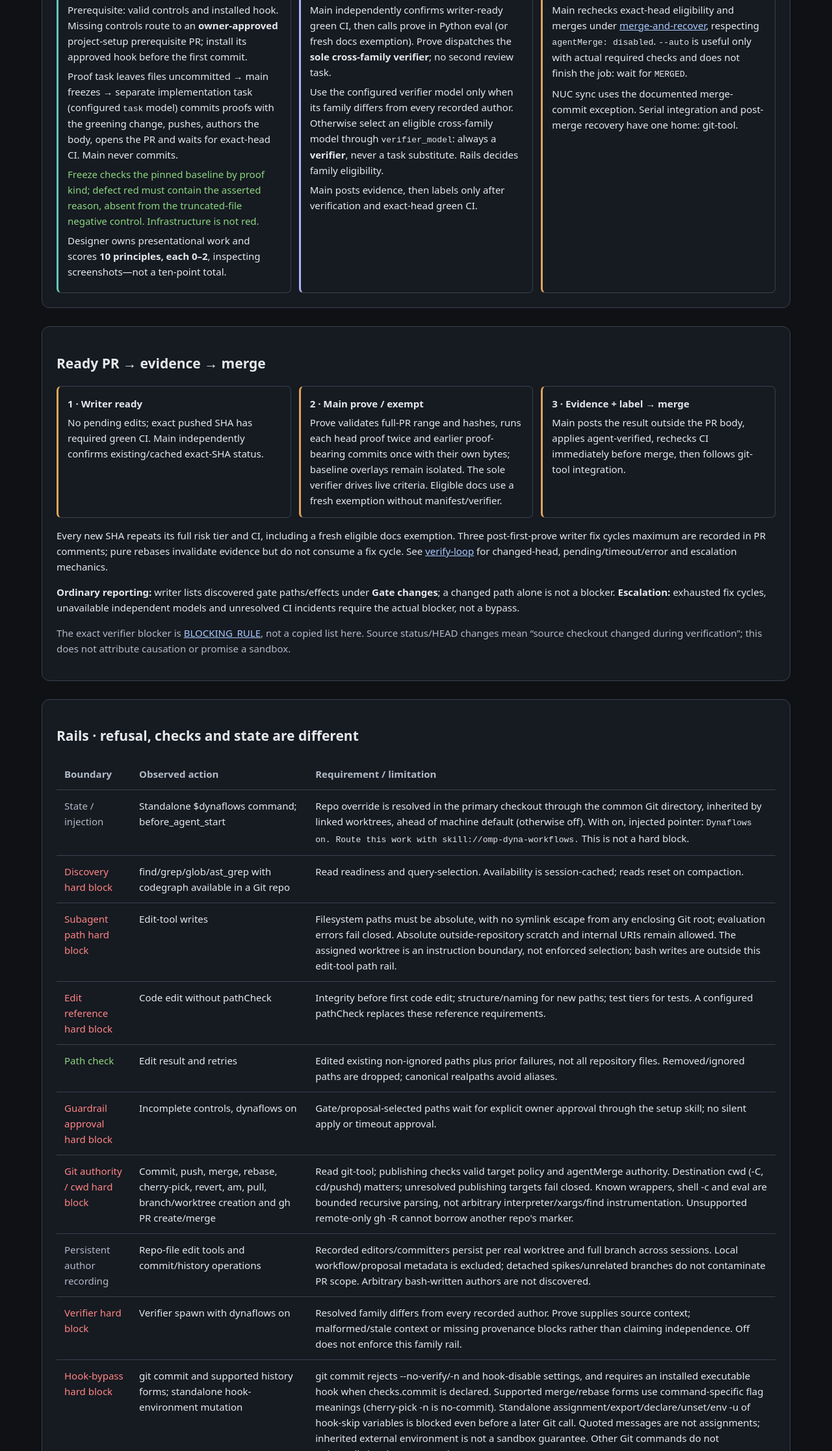
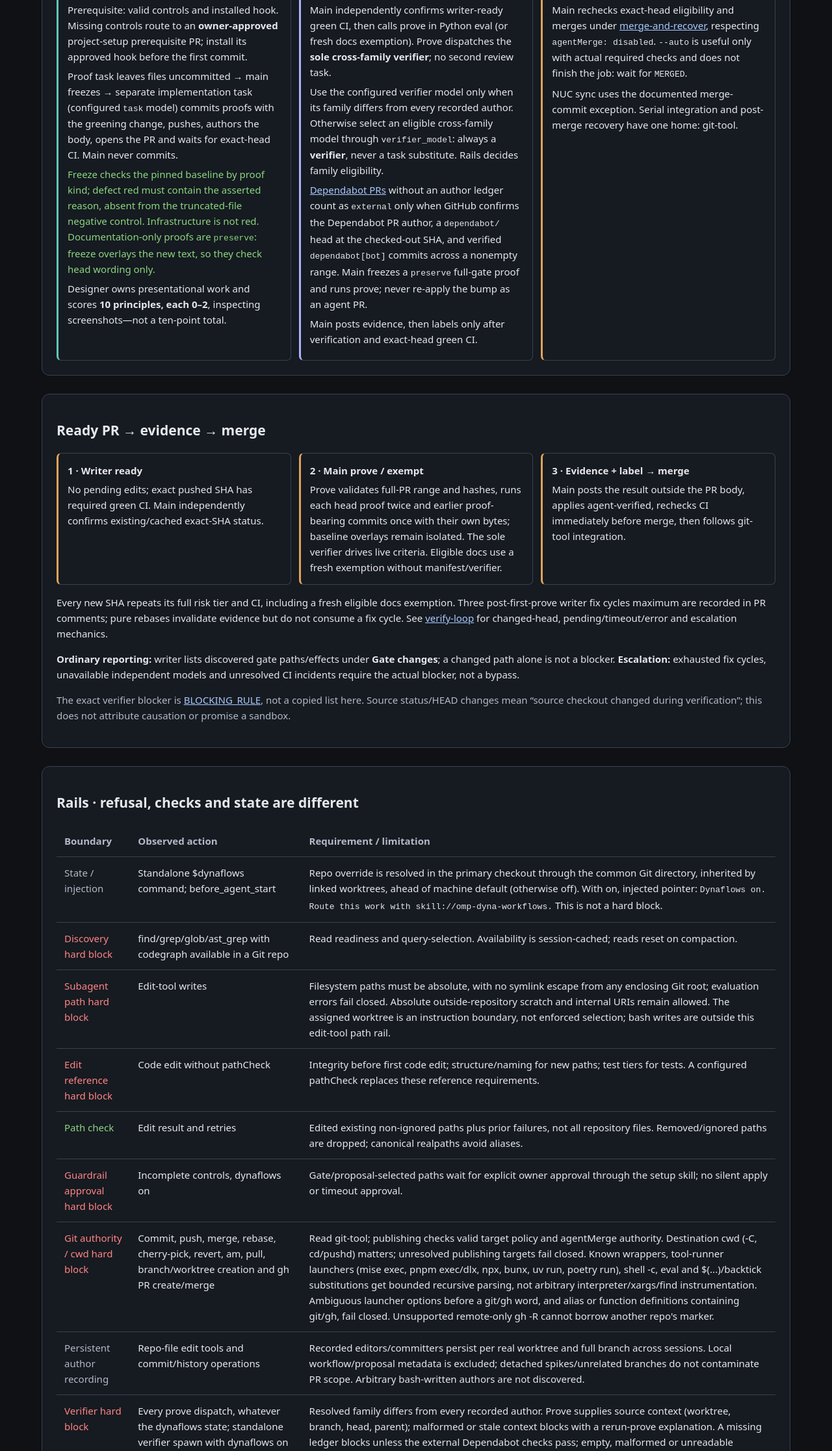
Before and after one commit to adam-jackson-cf/oh-mi-pi-config, a website: page agent/skills/omp-dyna-workflows/show-me-omp-flows.html in a window 1280 px wide. Shown: the part 567-2800 px from the top of the page at 65% size. Drawn offline with Linux system fonts and the light colour scheme.

Commit message:
docs(workflows): sync flows page with external-bot and verifier rails

```diff
--- a/agent/skills/omp-dyna-workflows/show-me-omp-flows.html
+++ b/agent/skills/omp-dyna-workflows/show-me-omp-flows.html
@@ -25,8 +25,8 @@
 <article class="card"><b>1 · Frame</b><p>Main selects one playbook, captures all requested outcomes and reads readiness/query-selection before discovery. Kiss removes unnecessary work/questions, never requested behaviour. Read-only scout maps genuinely unknown ownership.</p></article>
 <article class="card"><b>2 · Spike</b><p>Main fetches the resolved remote default and creates a detached tree. Task performs the bounded experiment; main saves the report before tree removal. Reproduction and setup inventory are mandatory; other spikes answer remaining questions. Spike code never lands.</p></article>
 <article class="card"><b>3 · Plan</b><p>Main maps criteria to named proofs. Draft until spike answers land; missing proof surfaces are first tasks. Each multi-phase unit, including final flag removal, has its own manifest and PR.</p></article>
-<article class="card task"><b>4 · Implement</b><p>Prerequisite: valid controls and installed hook. Missing controls route to an <b>owner-approved</b> project-setup prerequisite PR; install its approved hook before the first commit.</p><p>Proof task leaves files uncommitted → main freezes → separate implementation task (configured <code>task</code> model) commits proofs with the greening change, pushes, authors the body, opens the PR and waits for exact-head CI. Main never commits.</p><p class="check">Freeze checks the pinned baseline by proof kind; defect red must contain the asserted reason, absent from the truncated-file negative control. Infrastructure is not red.</p><p>Designer owns presentational work and scores <b>10 principles, each 0–2</b>, inspecting screenshots—not a ten-point total.</p></article>
-<article class="card verifier"><b>5 · Verify</b><p>Main independently confirms writer-ready green CI, then calls prove in Python eval (or fresh docs exemption). Prove dispatches the <b>sole cross-family verifier</b>; no second review task.</p><p>Use the configured verifier model only when its family differs from every recorded author. Otherwise select an eligible cross-family model through <code>verifier_model</code>: always a <b>verifier</b>, never a task substitute. Rails decides family eligibility.</p><p>Main posts evidence, then labels only after verification and exact-head green CI.</p></article>
+<article class="card task"><b>4 · Implement</b><p>Prerequisite: valid controls and installed hook. Missing controls route to an <b>owner-approved</b> project-setup prerequisite PR; install its approved hook before the first commit.</p><p>Proof task leaves files uncommitted → main freezes → separate implementation task (configured <code>task</code> model) commits proofs with the greening change, pushes, authors the body, opens the PR and waits for exact-head CI. Main never commits.</p><p class="check">Freeze checks the pinned baseline by proof kind; defect red must contain the asserted reason, absent from the truncated-file negative control. Infrastructure is not red. Documentation-only proofs are <code>preserve</code>: freeze overlays the new text, so they check head wording only.</p><p>Designer owns presentational work and scores <b>10 principles, each 0–2</b>, inspecting screenshots—not a ten-point total.</p></article>
+<article class="card verifier"><b>5 · Verify</b><p>Main independently confirms writer-ready green CI, then calls prove in Python eval (or fresh docs exemption). Prove dispatches the <b>sole cross-family verifier</b>; no second review task.</p><p>Use the configured verifier model only when its family differs from every recorded author. Otherwise select an eligible cross-family model through <code>verifier_model</code>: always a <b>verifier</b>, never a task substitute. Rails decides family eligibility.</p><p><a href="references/patterns.md#external-bot-prs">Dependabot PRs</a> without an author ledger count as <code>external</code> only when GitHub confirms the Dependabot PR author, a <code>dependabot/</code> head at the checked-out SHA, and verified <code>dependabot[bot]</code> commits across a nonempty range. Main freezes a <code>preserve</code> full-gate proof and runs prove; never re-apply the bump as an agent PR.</p><p>Main posts evidence, then labels only after verification and exact-head green CI.</p></article>
 <article class="card"><b>6 · Integrate</b><p>Main rechecks exact-head eligibility and merges under <a href="skill://git-tool/references/merge-and-recover.md">merge-and-recover</a>, respecting <code>agentMerge: disabled</code>. <code>--auto</code> is useful only with actual required checks and does not finish the job: wait for <code>MERGED</code>.</p><p>NUC sync uses the documented merge-commit exception. Serial integration and post-merge recovery have one home: git-tool.</p></article>
 </div></section>
 <section aria-labelledby="loop"><h2 id="loop">Ready PR → evidence → merge</h2>
@@ -47,9 +47,9 @@
 <tr><td data-label="Boundary" class="block">Edit reference hard block</td><td data-label="Observed action">Code edit without pathCheck</td><td data-label="Requirement / limitation">Integrity before first code edit; structure/naming for new paths; test tiers for tests. A configured pathCheck replaces these reference requirements.</td></tr>
 <tr><td data-label="Boundary" class="check">Path check</td><td data-label="Observed action">Edit result and retries</td><td data-label="Requirement / limitation">Edited existing non-ignored paths plus prior failures, not all repository files. Removed/ignored paths are dropped; canonical realpaths avoid aliases.</td></tr>
 <tr><td data-label="Boundary" class="block">Guardrail approval hard block</td><td data-label="Observed action">Incomplete controls, dynaflows on</td><td data-label="Requirement / limitation">Gate/proposal-selected paths wait for explicit owner approval through the setup skill; no silent apply or timeout approval.</td></tr>
-<tr><td data-label="Boundary" class="block">Git authority / cwd hard block</td><td data-label="Observed action">Commit, push, merge, rebase, cherry-pick, revert, am, pull, branch/worktree creation and gh PR create/merge</td><td data-label="Requirement / limitation">Read git-tool; publishing checks valid target policy and agentMerge authority. Destination cwd (-C, cd/pushd) matters; unresolved publishing targets fail closed. Known wrappers, shell -c and eval are bounded recursive parsing, not arbitrary interpreter/xargs/find instrumentation. Unsupported remote-only gh -R cannot borrow another repo's marker.</td></tr>
+<tr><td data-label="Boundary" class="block">Git authority / cwd hard block</td><td data-label="Observed action">Commit, push, merge, rebase, cherry-pick, revert, am, pull, branch/worktree creation and gh PR create/merge</td><td data-label="Requirement / limitation">Read git-tool; publishing checks valid target policy and agentMerge authority. Destination cwd (-C, cd/pushd) matters; unresolved publishing targets fail closed. Known wrappers, tool-runner launchers (mise exec, pnpm exec/dlx, npx, bunx, uv run, poetry run), shell -c, eval and $(...)/backtick substitutions get bounded recursive parsing, not arbitrary interpreter/xargs/find instrumentation. Ambiguous launcher options before a git/gh word, and alias or function definitions containing git/gh, fail closed. Unsupported remote-only gh -R cannot borrow another repo's marker.</td></tr>
 <tr><td data-label="Boundary" class="neutral">Persistent author recording</td><td data-label="Observed action">Repo-file edit tools and commit/history operations</td><td data-label="Requirement / limitation">Recorded editors/committers persist per real worktree and full branch across sessions. Local workflow/proposal metadata is excluded; detached spikes/unrelated branches do not contaminate PR scope. Arbitrary bash-written authors are not discovered.</td></tr>
-<tr><td data-label="Boundary" class="block">Verifier hard block</td><td data-label="Observed action">Verifier spawn with dynaflows on</td><td data-label="Requirement / limitation">Resolved family differs from every recorded author. Prove supplies source context; malformed/stale context or missing provenance blocks rather than claiming independence. Off does not enforce this family rail.</td></tr>
+<tr><td data-label="Boundary" class="block">Verifier hard block</td><td data-label="Observed action">Every prove dispatch, whatever the dynaflows state; standalone verifier spawn with dynaflows on</td><td data-label="Requirement / limitation">Resolved family differs from every recorded author. Prove supplies source context (worktree, branch, head, parent); malformed or stale context blocks with a rerun-prove explanation. A missing ledger blocks unless the external Dependabot checks pass; empty, malformed or unreadable ledgers always block. With dynaflows off, only standalone verifier spawns skip this family rail.</td></tr>
 <tr><td data-label="Boundary" class="block">Hook-bypass hard block</td><td data-label="Observed action">git commit and supported history forms; standalone hook-environment mutation</td><td data-label="Requirement / limitation">git commit rejects --no-verify/-n and hook-disable settings, and requires an installed executable hook when checks.commit is declared. Supported merge/rebase forms use command-specific flag meanings (cherry-pick -n is no-commit). Standalone assignment/export/declare/unset/env -u of hook-skip variables is blocked even before a later Git call. Quoted messages are not assignments; inherited external environment is not a sandbox guarantee. Other Git commands do not universally invoke pre-commit.</td></tr>
 <tr><td data-label="Boundary" class="block">Merge-marker hard block</td><td data-label="Observed action">gh pr merge with dynaflows on</td><td data-label="Requirement / limitation">Exact-head pass marker and --match-head-commit. Main separately owns CI and label preconditions; marker is not proof those ran.</td></tr>
 <tr><td data-label="Boundary" class="block">All-session handoff hard block</td><td data-label="Observed action">Main or subagent stop</td><td data-label="Requirement / limitation">That writer's verification reference read after code edits; outstanding path failures repaired or removed. Read-only child can stop. Handoff does not run checks.commit or checks.ci.</td></tr>
@@ -65,7 +65,7 @@
 <li><b>Proof over opinion.</b><p class="check">Check: deterministic proof execution.</p><p class="instruction">Instruction: verifier findings carry live commands and output.</p></li>
 <li><b>Questions before experiments.</b> Frame only plan-changing uncertainty; save scratch evidence before removal.</li>
 <li><b>Proofs before implementation.</b><p class="check">Check: frozen hashes and own-byte earlier-commit execution.</p><p class="instruction">Instruction: ordered proof/main-freeze/implementation actors.</p></li>
-<li><b>Independent verification.</b><p class="block">Hard block: rails author-family eligibility at verifier spawn.</p><p class="instruction">Instruction: separate read-only sessions and evidence, not inherited author context.</p></li>
+<li><b>Independent verification.</b><p class="block">Hard block: rails author-family eligibility at every prove dispatch and, with dynaflows on, at standalone verifier spawn.</p><p class="instruction">Instruction: separate read-only sessions and evidence, not inherited author context.</p></li>
 <li><b>Deterministic first.</b> Infrastructure failure is not red evidence; judgement cannot turn it into pass.</li>
 <li><b>Governed structure and tests.</b><p class="check">Check: repository path/commit/CI controls.</p><p class="block">Hard block: missing required references or unresolved path failures.</p></li>
 <li><b>Short-lived units.</b> Independent units land serially; final flag removal is a verified unit, not an afterthought.</li>
```
